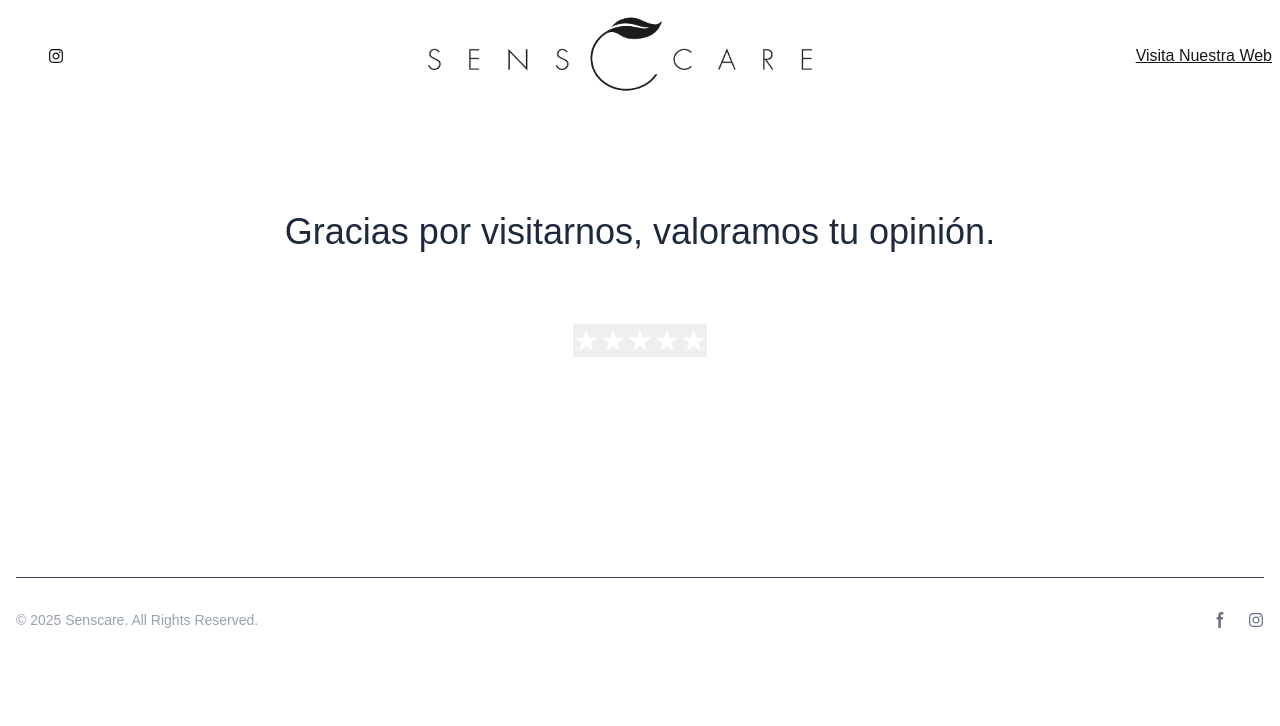
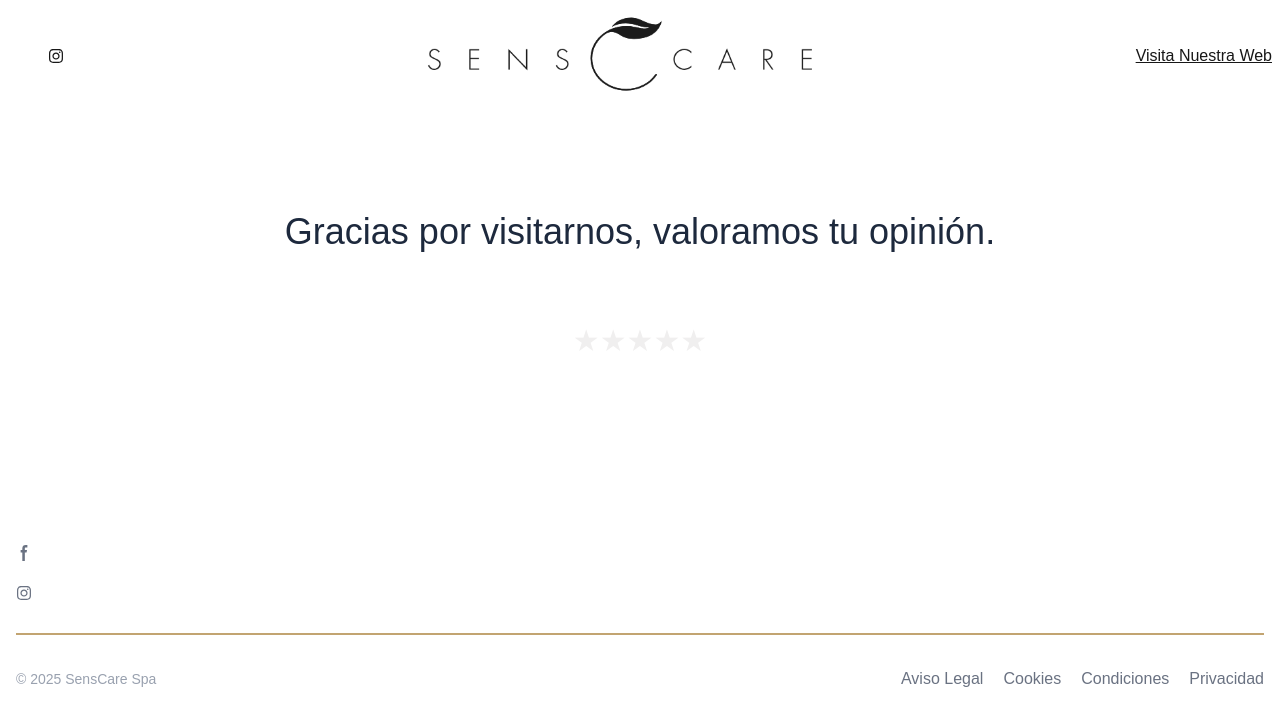
Before and after one commit to luiskcc/senscare-landing-rating, a Next.js app: page / in a window 1280 px wide. Shown: the top 726 px of the page. Built offline with nearby package versions, Linux system fonts and the light colour scheme.

Commit message:
styling updates

```diff
--- a/src/app/FeedbackForm.tsx
+++ b/src/app/FeedbackForm.tsx
@@ -1,6 +1,7 @@
 // src/app/FeedbackForm.tsx
 "use client";
 import { FormEvent, useState } from 'react';
+import './star.css'; // Make sure to create this file
 
 interface FeedbackData {
   rating: number;
@@ -18,16 +19,19 @@ const FeedbackForm = () => {
   });
 
   const redirectToPage = () => {
-    // Implement your redirect logic here
+    window.location.href = "https://www.google.com/search?sca_esv=ea7b27f3c7f5bbf6&si=AMgyJEtREmoPL4P1I5IDCfuA8gybfVI2d5Uj7QMwYCZHKDZ-EyK5qbfm6waJWN25G7fUCxDJbl-qAGI4S_VnpmZc7vA1R2zrLl3VGz1OLzzB_qxVOONmuJIvBMAsWv65r7PFv86lG_izaaruMj8nXtx7x7Jkn5Wq5g%3D%3D&q=Spa+Laguna+Nivaria+Reviews&sa=X&ved=2ahUKEwi0ptaUq-eNAxUUSjABHa-8GbMQ0bkNegQIKhAE&biw=1511&bih=814&dpr=2#lrd=0xc41cdb84c30f1bf:0xd6a550bc1858145e,3,,,,"
   };
 
   const showCommentSection = () => {
-    // Implement your comment section logic here
+    const commentSection = document.querySelector('.comment-section');
+    if (commentSection) {
+      commentSection.classList.remove('hidden');
+    }
   };
 
   const handleSubmit = (e: FormEvent) => {
     e.preventDefault();
-    // Implement your submit logic here
+    console.log('Form submitted:', feedbackData);
   };
 
   return (
@@ -36,62 +40,52 @@ const FeedbackForm = () => {
         <h1 className="lg:text-4xl text-4xl text-slate-800 mb-4 font-open-sans">
           Gracias por visitarnos, valoramos tu opinión.
         </h1>
-        <div className="max-w-[400px] mx-auto"> {/* feedback-form */}
+        <div className="max-w-[400px] mx-auto">
           <form onSubmit={handleSubmit} id="feedbackForm">
-            <div className="flex flex-row-reverse justify-center py-[50px]"> {/* rating */}
+            <div className="rating">
               {[5, 4, 3, 2, 1].map((value) => (
-                <div key={value} className="inline group">
+                <div key={value}>
                   <input
                     type="radio"
                     id={`star${value}`}
                     name="rating"
                     value={value}
                     onChange={() => value === 5 ? redirectToPage() : showCommentSection()}
-                    className="hidden" // rating input
                   />
-                  <label
-                    htmlFor={`star${value}`}
-                    className="bg-[rgb(240,239,239)] text-white text-[30px] cursor-pointer
-                             group-hover:text-orange-400
-                             peer-checked:text-orange-400
-                             [&:has(+input:checked)]:text-orange-400
-                             [&:has(~label:hover)]:text-orange-400"
-                  >
-                    ★
-                  </label>
+                  <label htmlFor={`star${value}`}>★</label>
                 </div>
               ))}
             </div>
 
-            <div className="mb-5 hidden"> {/* comment */}
+            <div className="comment-section mb-5 hidden">
               <div className="flex flex-col pb-10">
                 <input
                   id="client_name"
                   value={feedbackData.clientName}
                   onChange={(e) => setFeedbackData({...feedbackData, clientName: e.target.value})}
-                  placeholder="Name"
-                  className="border border-[#ccc] p-[5px] mb-[10px] rounded" // input-box
+                  placeholder="Nombre"
+                  className="border border-[#ccc] p-[5px] mb-[10px]"
                 />
                 <input
                   id="email_address"
                   value={feedbackData.emailAddress}
                   onChange={(e) => setFeedbackData({...feedbackData, emailAddress: e.target.value})}
-                  placeholder="Email address"
-                  className="border border-[#ccc] p-[5px] mb-[10px] rounded" // input-box
+                  placeholder="Correo electrónico"
+                  className="border border-[#ccc] p-[5px] mb-[10px]"
                 />
               </div>
               <textarea
                 id="comment"
                 value={feedbackData.comment}
                 onChange={(e) => setFeedbackData({...feedbackData, comment: e.target.value})}
-                placeholder="Please let us know how your experience was"
-                className="w-full h-[100px] resize-none border border-[#ccc] rounded p-2"
+                placeholder="Por favor, cuéntanos cómo fue tu experiencia"
+                className="w-full h-[100px] resize-none border border-[#ccc] p-2"
               />
               <button
                 type="submit"
-                className="bg-[rgb(165,186,201)] text-white px-[30px] py-[5px] pb-[6px] border-none cursor-pointer rounded-[50px]" // submit-btn
+                className="text-[#C2A471] font-bold px-[30px] py-[5px] pb-[6px] border-2 border-[#C2A471] cursor-pointer mt-4"
               >
-                Submit
+                ENVIAR
               </button>
             </div>
           </form>
--- a/src/app/Footer.jsx
+++ b/src/app/Footer.jsx
@@ -1,19 +1,9 @@
 // components/Footer.tsx
 const Footer = () => {
     return (
-      <footer className="footer bottom-0 w-full bg-blue-gray-custom text-white">
+      <footer className="bg-footer bottom-0 w-full bg-blue-gray-custom text-white">
         <div className="mx-auto w-full max-w-screen-xl p-4 py-6 lg:py-8">
 
-          <hr className="my-6 border-gray-200 sm:mx-auto border-gray-700 lg:my-8" />
-
-          {/* Copyright and Social Media Links */}
-          <div className="sm:flex sm:items-center sm:justify-between">
-            <span className="text-sm text-gray-400 sm:text-center">
-              © 2025 <a href="#" className="hover:underline">Senscare</a>. All Rights Reserved.
-            </span>
-
-            <div className="flex mt-4 sm:justify-center sm:mt-0">
-              {/* Social Media Icons */}
               {/* Facebook */}
               <a href="https://www.facebook.com/ADboatrental" className="text-gray-500 hover:text-white">
                 <svg className="w-4 h-4" aria-hidden="true" xmlns="http://www.w3.org/2000/svg" fill="currentColor" viewBox="0 0 8 19">
@@ -29,7 +19,31 @@ const Footer = () => {
                 </svg>
                 <span className="sr-only">Instagram</span>
               </a>
+          <hr className="my-6 border-1 border-[#C2A471] sm:mx-auto lg:my-8" />
 
+          {/* Copyright and Social Media Links */}
+          <div className="sm:flex sm:items-center sm:justify-between">
+            <span className="text-sm text-gray-400 sm:text-center">
+              © 2025 <a href="#" className="hover:underline">SensCare Spa</a>
+            </span>
+
+            <div className="flex mt-4 sm:justify-center sm:mt-0">
+              {/* Social Media Icons */}
+              <a href="https://www.instagram.com/adboatrental_/" className="text-gray-500 hover:text-white ms-5">
+                Aviso Legal
+              </a>
+
+              <a href="https://www.instagram.com/adboatrental_/" className="text-gray-500 hover:text-white ms-5">
+               Cookies
+              </a>
+
+              <a href="https://www.instagram.com/adboatrental_/" className="text-gray-500 hover:text-white ms-5">
+                Condiciones
+              </a>
+
+              <a href="https://www.instagram.com/adboatrental_/" className="text-gray-500 hover:text-white ms-5">
+                Privacidad
+              </a>
               {/* Other social media icons... */}
             </div>
           </div>
--- a/src/app/globals.css
+++ b/src/app/globals.css
@@ -1,4 +1,5 @@
 @import "tailwindcss";
+@import "./star.css";
 
 :root {
   --background: #ffffff;
--- a/src/app/layout.tsx
+++ b/src/app/layout.tsx
@@ -1,6 +1,7 @@
 import type { Metadata } from "next";
 import { Geist, Geist_Mono, Open_Sans } from "next/font/google";
 import "./globals.css";
+
 
 const geistSans = Geist({
   variable: "--font-geist-sans",
--- /dev/null
+++ b/src/app/star.css
@@ -0,0 +1,37 @@
+/* src/app/stars.css */
+.rating {
+    display: flex;
+    flex-direction: row-reverse;
+    justify-content: center;
+    padding: 50px 0;
+  }
+
+  .rating input {
+    display: none;
+  }
+
+  .rating label {
+    cursor: pointer;
+    font-size: 30px;
+    color: rgb(240, 239, 239);
+    transition: color 0.2s ease;
+  }
+
+  .rating label:hover,
+  .rating label:hover ~ label,
+  .rating input:checked ~ label {
+    color: #C2A471;
+  }
+
+  .rating div {
+    display: inline-block;
+  }
+
+  .rating > div:hover > label,
+.rating > div:hover ~ div > label {
+  color: #C2A471 !important; /* tailwind orange-400 */
+}
+
+.rating > div > input:checked ~ div > label {
+  color: #C2A471 !important; /* tailwind orange-400 */
+}
```
